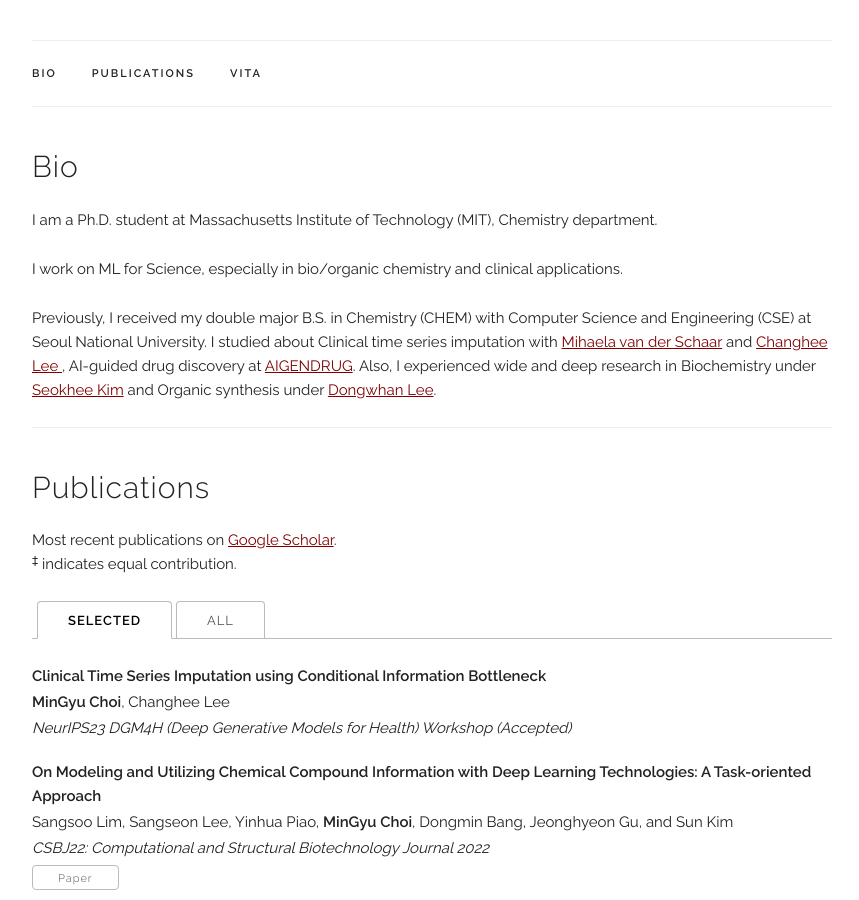
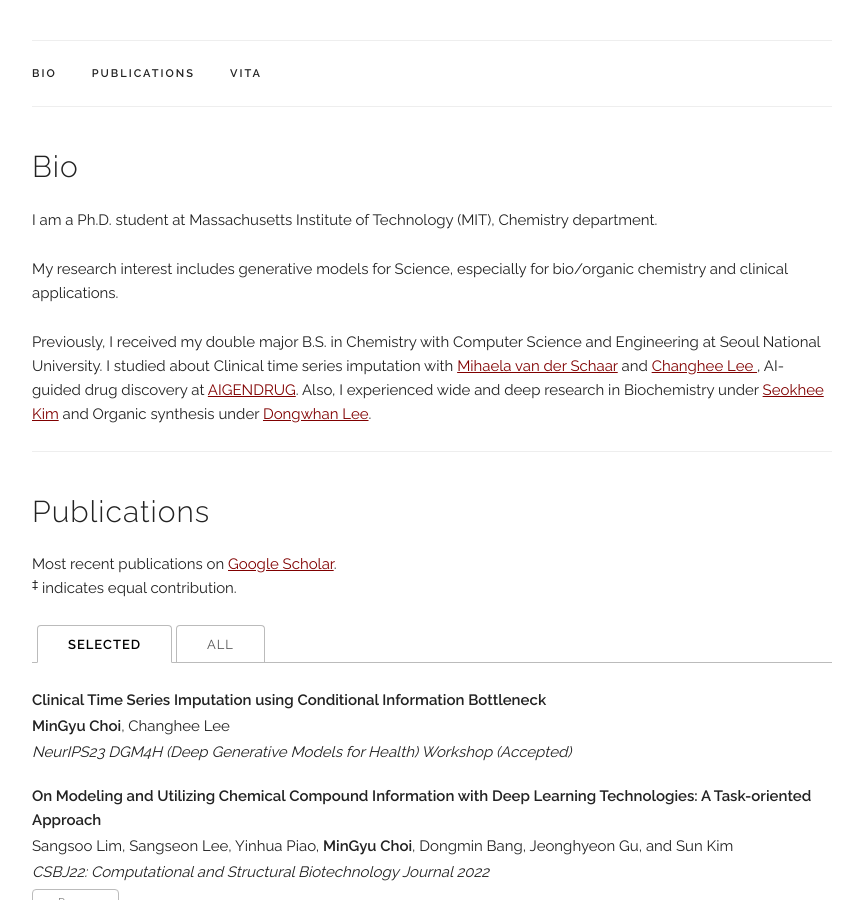
Before and after one commit to Chemgyu/Chemgyu.github.io, a Jekyll site: the page built from index.html, in a window 1280 px wide and 900 px high, scrolled down 303 px. Shown: the whole window, without its empty margins (208-1067 px from the left). Built offline with Jekyll 4.4.1, drawn with Linux system fonts in a browser that asks for light colours; some web fonts are replaced.

Commit message:
Update index.html

```diff
--- a/index.html
+++ b/index.html
@@ -10,11 +10,11 @@ title: Home
   </p>
 
   <p>
-  I work on ML for Science, especially in bio/organic chemistry and clinical applications.
+  My research interest includes generative models for Science, especially for bio/organic chemistry and clinical applications.
   </p>
 
   <p>
-  Previously, I received my double major B.S. in Chemistry (CHEM) with Computer Science and Engineering (CSE) at Seoul National University.
+  Previously, I received my double major B.S. in Chemistry with Computer Science and Engineering at Seoul National University.
   I studied about Clinical time series imputation with <a href="https://www.vanderschaar-lab.com/" target="_blank">Mihaela van der Schaar</a> and <a href="https://sites.google.com/view/decision-intelligence/home" target="_blank">Changhee Lee </a>,
   AI-guided drug discovery at <a href="https://www.aigendrug.com/" target="_blank">AIGENDRUG</a>.
   Also, I experienced wide and deep research in Biochemistry under <a href="https://shkim115.wixsite.com/skimlab " target="_blank">Seokhee Kim</a>  and Organic synthesis under <a href="http://www.leelab.snu.ac.kr" target="_blank">Dongwhan Lee</a>.
```
